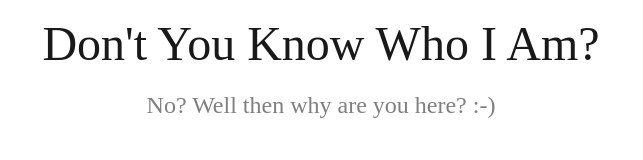
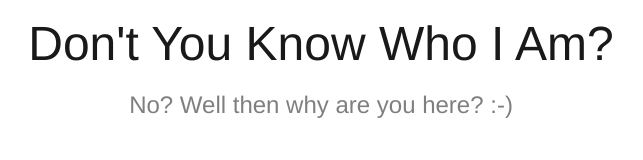
Before and after one commit to dykwia-labs/dykwia-labs.github.io, a plain HTML site: page index.html in a window 1280 px wide. Shown: the whole page, without its empty margins (319-962 px from the left). Drawn offline with nearby package versions, Linux system fonts and the light colour scheme.

Commit message:
Update index.html

```diff
--- a/index.html
+++ b/index.html
@@ -5,9 +5,20 @@
     <meta name="viewport" content="width=device-width, initial-scale=1">
     <link rel="stylesheet" href="https://unpkg.com/tachyons/css/tachyons.min.css">
     <style type="text/css">
+html {
+    margin: 0;
+    padding: 0;
+}
+body {
+    height: 100vh;
+    margin: 0;
+    padding: 0;
+    background-color: white;
+    color: black;
+}
     </style>
   </head>
-  <body>
+  <body class="helvetica">
     <header class="tc ph4">
       <h1 class="f3 f2-m f1-l fw2 black-90 mv3">
         Don't You Know Who I Am?
```
